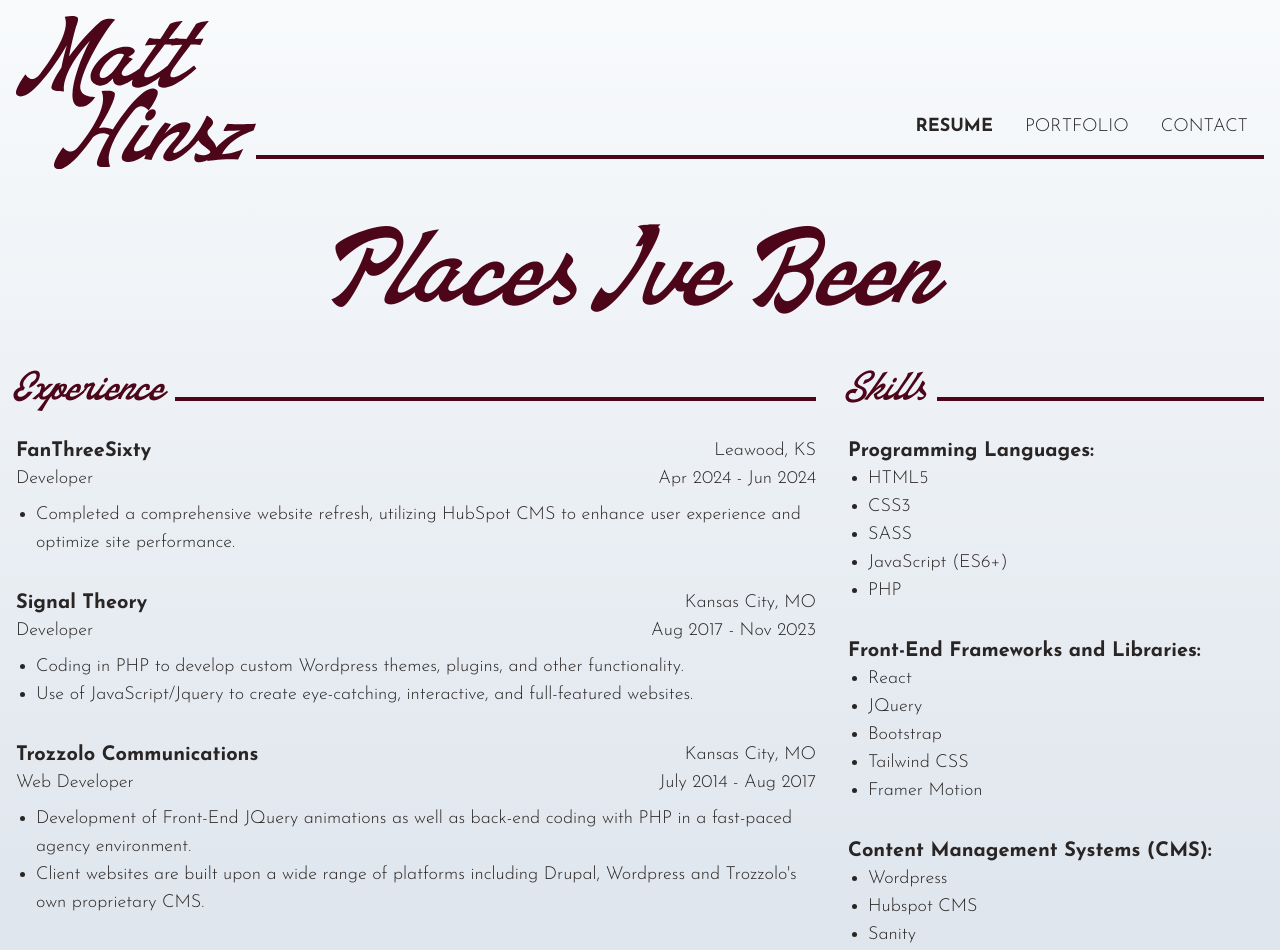
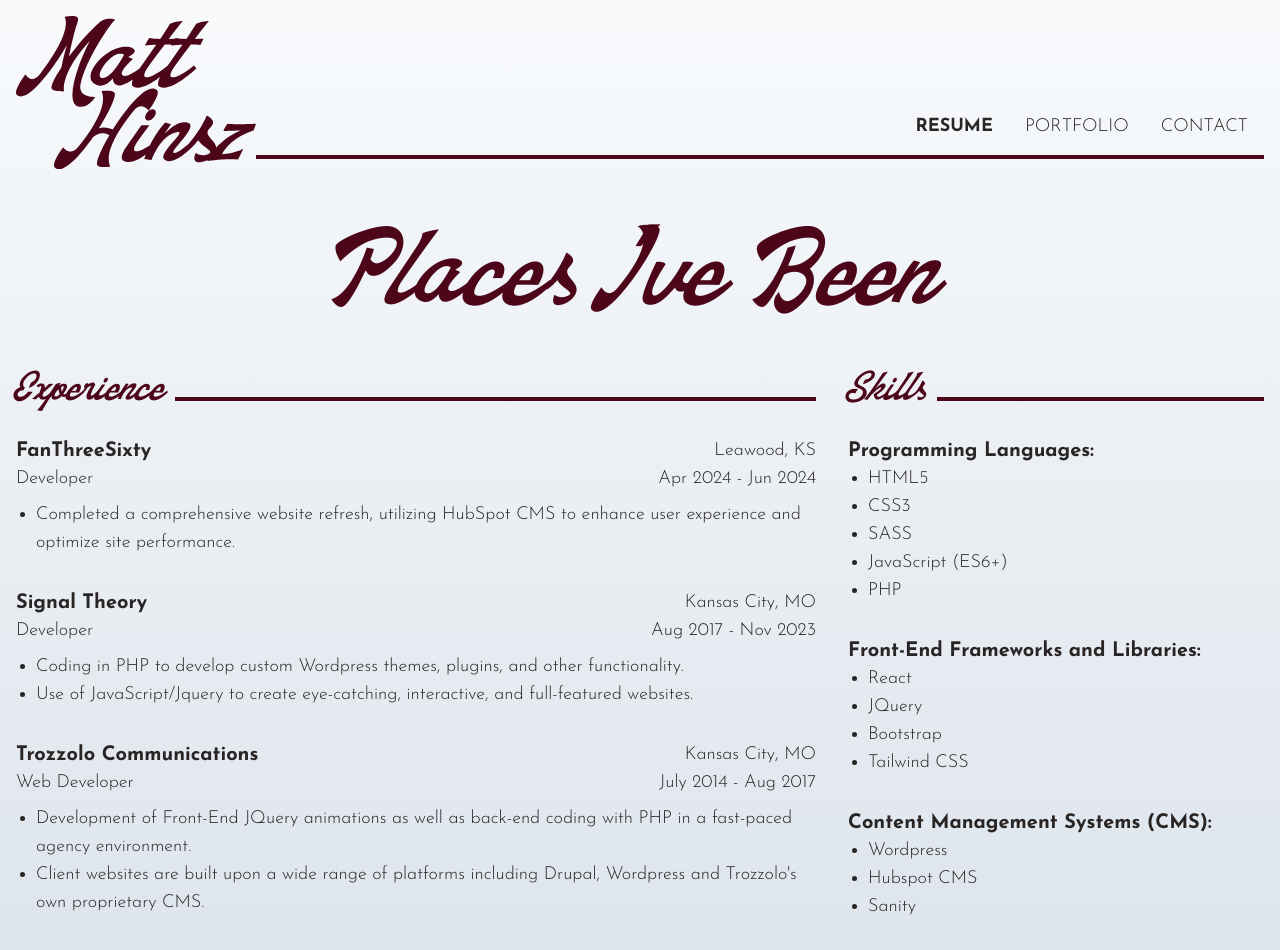
Before and after one commit to mhinsz/Matt-Hinsz-Portfolio, a React (Vite) app: page /resume in a window 1280 px wide. Shown: the top 950 px of the page. Built offline with nearby package versions, Linux system fonts and the light colour scheme.

Commit message:
Update resume.js

```diff
--- a/src/resume.js
+++ b/src/resume.js
@@ -18,7 +18,6 @@ export const SKILL_ITEMS = [
       'JQuery',
       'Bootstrap',
       'Tailwind CSS',
-      'Framer Motion',
     ]
   },
   {
```
